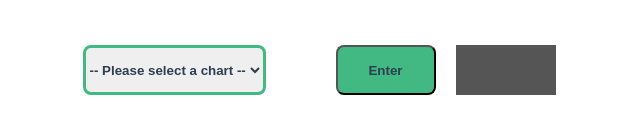
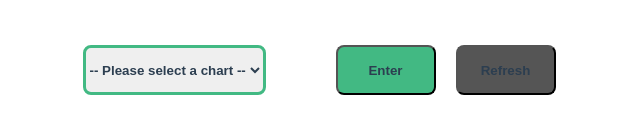
Before and after one commit to hiyaryan/simoc-javascript, a Vue app in the folder chart-app/: page /#/ in a window 1280 px wide. Shown: the part 401-534 px from the top of the page, without its empty margins (321-961 px from the left). Built offline with nearby package versions, Linux system fonts and the light colour scheme.

Commit message:
Ryan Task#201: Add refresh button

```diff
--- a/chart-app/src/components/ChartApp.vue
+++ b/chart-app/src/components/ChartApp.vue
@@ -25,8 +25,8 @@
         <button name="enter" id="enter-button">Enter</button>
       </div>
 
-      <div class="reset-placeholder">
-
+      <div class="refresh-button-container">
+        <button name="refresh" id="refresh-button">Refresh</button>
       </div>
     </div>
 
@@ -95,9 +95,12 @@ a {
   background-color: #42b983;
 }
 
-.controls-container > .reset-placeholder {
+.controls-container > .refresh-button-container > #refresh-button {
   height: 50px;
   width: 100px;
+  border-radius: 8px;
+  font-weight: 800;
+  color: inherit;
   background-color: #555;
 }
 
```
